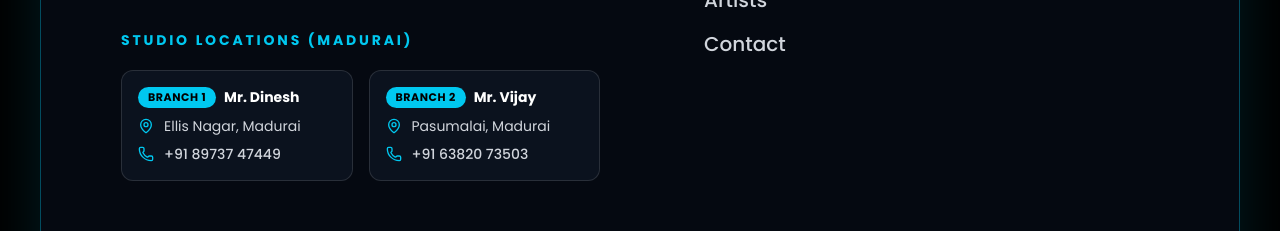
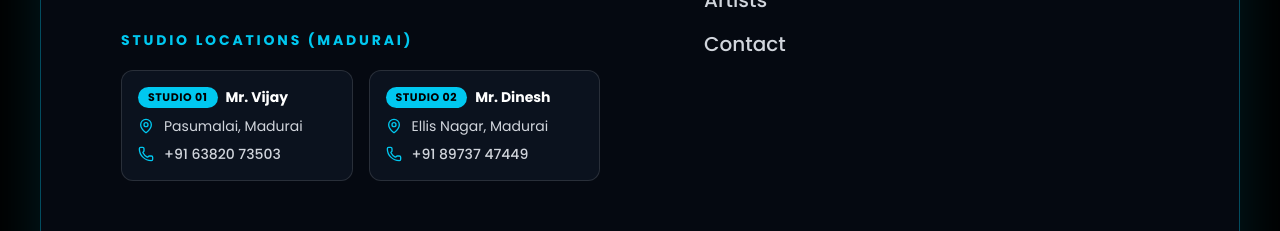
Before and after one commit to balasadhana/black-tattoos-studio, a React (Vite) app: page / in a window 1280 px wide. Shown: the part 6680-6911 px from the top of the page. Built offline with nearby package versions, Linux system fonts and the light colour scheme; a web font is replaced by a local one.

Commit message:
Set STUDIO 01 to Mr. Vijay (Pasumalai) and STUDIO 02 to Mr. Dinesh (Ellis Nagar)

```diff
--- a/src/components/Footer.jsx
+++ b/src/components/Footer.jsx
@@ -75,18 +75,38 @@ const Footer = () => {
               Premium tattoo studio dedicated to creating timeless, high-contrast body art.
             </p>
 
-            {/* Studio Locations Grid (Ellis Nagar & Pasumalai) */}
+            {/* Studio Locations Grid (Pasumalai & Ellis Nagar) */}
             <div className="space-y-4">
               <h4 className="text-sm font-bold text-[#00c8f0] uppercase tracking-[0.2em]">
                 STUDIO LOCATIONS (MADURAI)
               </h4>
 
               <div className="grid grid-cols-1 sm:grid-cols-2 gap-4 pt-1">
-                {/* Branch 1 - Dinesh */}
+                {/* Studio 01 - Vijay */}
                 <div className="bg-[#0b121e] border border-white/12 rounded-xl p-4 transition-all duration-300 hover:border-[#00c8f0]/60 hover:shadow-[0_0_20px_rgba(0,200,240,0.15)] group">
                   <div className="flex items-center space-x-2 mb-2">
                     <span className="bg-[#00c8f0] text-black text-[11px] font-extrabold px-2.5 py-0.5 rounded-full uppercase tracking-wider">
-                      BRANCH 1
+                      STUDIO 01
+                    </span>
+                    <span className="text-white text-sm font-bold">Mr. Vijay</span>
+                  </div>
+                  <div className="flex items-start space-x-2.5 text-gray-300 text-sm mb-2">
+                    <MapPin className="w-4 h-4 text-[#00c8f0] shrink-0 mt-0.5" />
+                    <span>Pasumalai, Madurai</span>
+                  </div>
+                  <div className="flex items-center space-x-2.5 text-gray-300 text-sm">
+                    <Phone className="w-4 h-4 text-[#00c8f0] shrink-0" />
+                    <a href="tel:+916382073503" className="hover:text-[#00c8f0] transition-colors font-medium">
+                      +91 63820 73503
+                    </a>
+                  </div>
+                </div>
+
+                {/* Studio 02 - Dinesh */}
+                <div className="bg-[#0b121e] border border-white/12 rounded-xl p-4 transition-all duration-300 hover:border-[#00c8f0]/60 hover:shadow-[0_0_20px_rgba(0,200,240,0.15)] group">
+                  <div className="flex items-center space-x-2 mb-2">
+                    <span className="bg-[#00c8f0] text-black text-[11px] font-extrabold px-2.5 py-0.5 rounded-full uppercase tracking-wider">
+                      STUDIO 02
                     </span>
                     <span className="text-white text-sm font-bold">Mr. Dinesh</span>
                   </div>
@@ -98,26 +118,6 @@ const Footer = () => {
                     <Phone className="w-4 h-4 text-[#00c8f0] shrink-0" />
                     <a href="tel:+918973747449" className="hover:text-[#00c8f0] transition-colors font-medium">
                       +91 89737 47449
-                    </a>
-                  </div>
-                </div>
-
-                {/* Branch 2 - Vijay */}
-                <div className="bg-[#0b121e] border border-white/12 rounded-xl p-4 transition-all duration-300 hover:border-[#00c8f0]/60 hover:shadow-[0_0_20px_rgba(0,200,240,0.15)] group">
-                  <div className="flex items-center space-x-2 mb-2">
-                    <span className="bg-[#00c8f0] text-black text-[11px] font-extrabold px-2.5 py-0.5 rounded-full uppercase tracking-wider">
-                      BRANCH 2
-                    </span>
-                    <span className="text-white text-sm font-bold">Mr. Vijay</span>
-                  </div>
-                  <div className="flex items-start space-x-2.5 text-gray-300 text-sm mb-2">
-                    <MapPin className="w-4 h-4 text-[#00c8f0] shrink-0 mt-0.5" />
-                    <span>Pasumalai, Madurai</span>
-                  </div>
-                  <div className="flex items-center space-x-2.5 text-gray-300 text-sm">
-                    <Phone className="w-4 h-4 text-[#00c8f0] shrink-0" />
-                    <a href="tel:+916382073503" className="hover:text-[#00c8f0] transition-colors font-medium">
-                      +91 63820 73503
                     </a>
                   </div>
                 </div>
```
